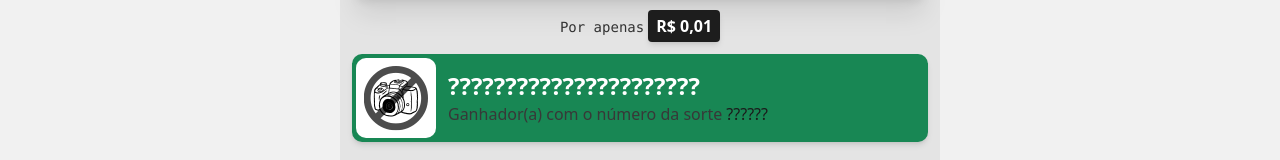
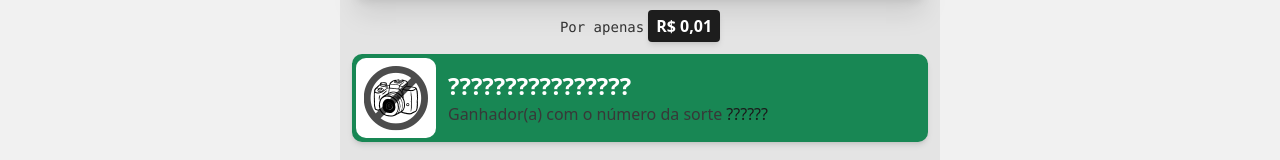
Before and after one commit to JohnnyNWT/leo-premios, a Next.js app: page /sorteio/bombox in a window 1280 px wide. Shown: the part 446-606 px from the top of the page. Built offline with nearby package versions, Linux system fonts and the light colour scheme.

Commit message:
FEAT: att

```diff
--- a/src/app/data/data.js
+++ b/src/app/data/data.js
@@ -7,7 +7,7 @@ const ACOES = {
       sorteio: "Será realizado amanhã 24/07/24 às 19h00",
       valor: "R$ 0,01",
       status: "Resultado Amanhã!",
-      ganhador: "??????????????????????",
+      ganhador: "????????????????",
       cota: "??????",
     },
   ],
```
